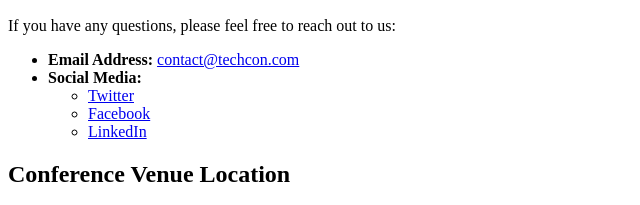
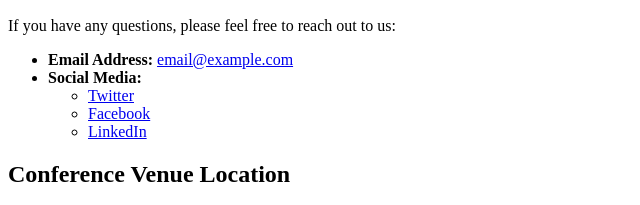
Before and after one commit to annetteawin5/TechCon_HTML, a plain HTML site: page techcon_website/contact.html in a window 1280 px wide. Shown: the part 202-407 px from the top of the page, 0-640 px from the left. Drawn offline with Linux system fonts and the light colour scheme.

Commit message:
Corrected initial

```diff
--- a/techcon_website/contact.html
+++ b/techcon_website/contact.html
@@ -27,7 +27,7 @@
             <ul>
                 <li>
                     <strong>Email Address:</strong>
-                    <a href="mailto:contact@techcon.com">contact@techcon.com</a>
+                    <a href="mailto:email@example.com">email@example.com</a>
                 </li>
                 <li>
                     <strong>Social Media:</strong>
```
